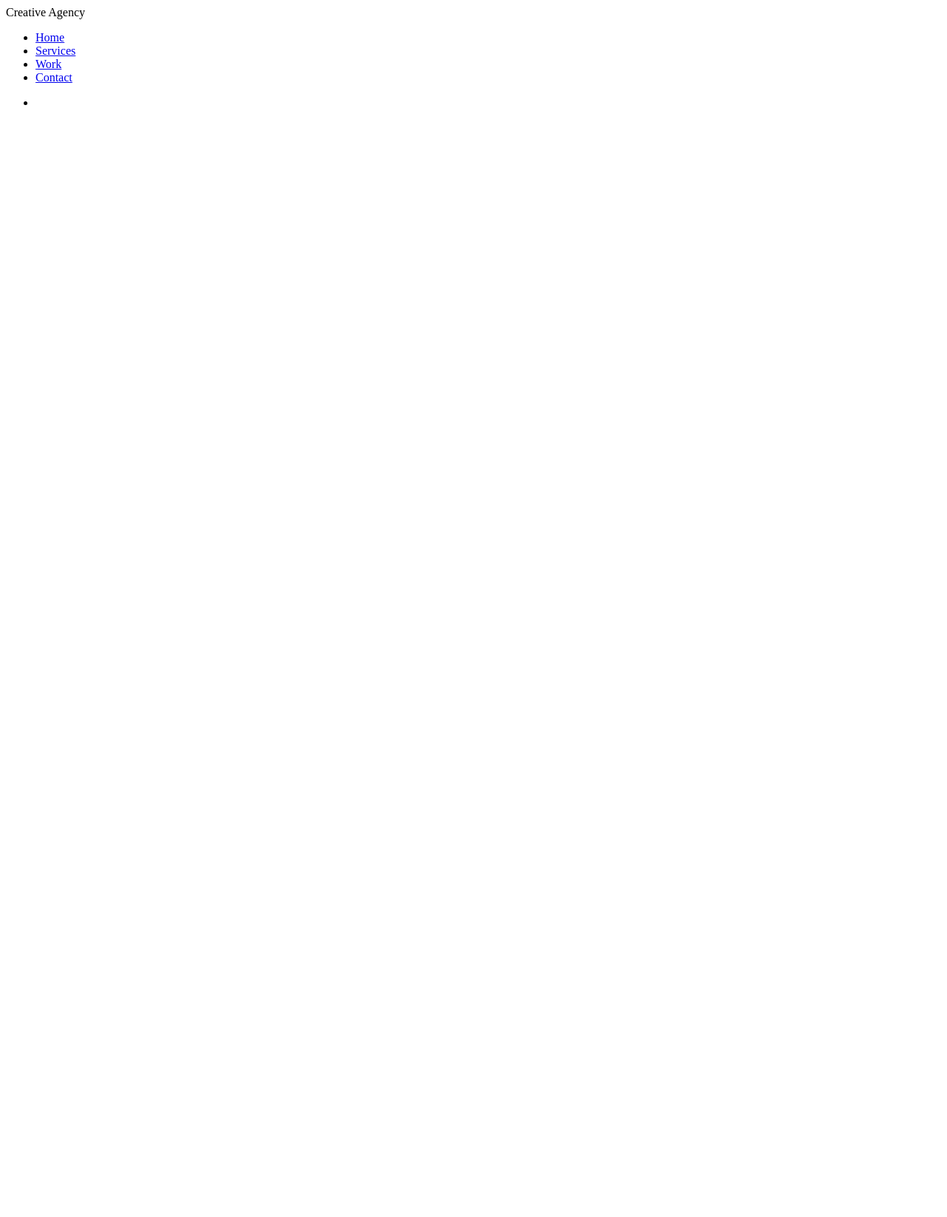
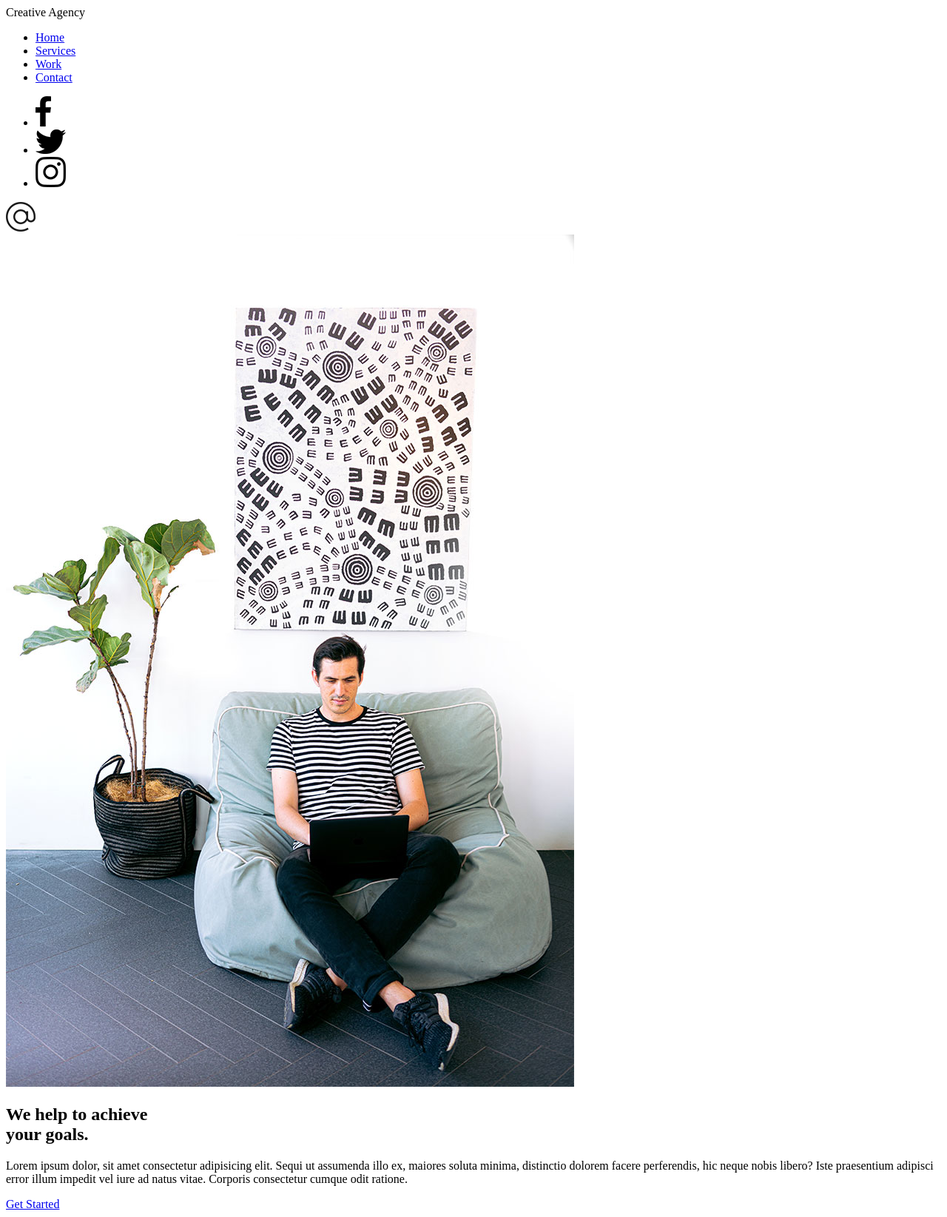
Before and after one commit to almost-good/pr-creative-agency-website, a plain HTML site: page index.html in a window 1280 px wide. Shown: the whole page at 74% size. Before the commit the page ends 800 px from the top, so only its background shows below. Drawn offline with Linux system fonts and the light colour scheme.

Commit message:
add: markup index content

```diff
--- a/index.html
+++ b/index.html
@@ -22,16 +22,43 @@
           <ul>
             <li>
               <a href="https://facebook.com">
-
+                <img src="images/facebook.png" target="_blank" alt="" />
+              </a>
+            </li>
+            <li>
+              <a href="https://twitter.com">
+                <img src="images/twitter.png" target="_blank" alt="" />
+              </a>
+            </li>
+            <li>
+              <a href="https://instagram.com">
+                <img src="images/instagram.png" target="_blank" alt="" />
               </a>
             </li>
           </ul>
+          <a href="mailto:you@email.com" class="email-icon">
+            <img src="images/email.png" alt="" />
+          </a>
         </div>
       </div>
     </header>
 
     <section>
-
+      <img src="images/home-img.jpg" class="home-img" alt="" />
+      <div class="home-content">
+        <h1>
+          We help to achieve <br />
+          your goals.
+        </h1>
+        <p>
+          Lorem ipsum dolor, sit amet consectetur adipisicing elit. Sequi ut
+          assumenda illo ex, maiores soluta minima, distinctio dolorem facere
+          perferendis, hic neque nobis libero? Iste praesentium adipisci error
+          illum impedit vel iure ad natus vitae. Corporis consectetur cumque
+          odit ratione.
+        </p>
+        <a href="contact.html" class="btn">Get Started</a>
+      </div>
     </section>
 
     <script src="js/script.js"></script>
```
Also changed, not shown: images/email.png (added), images/home-img.jpg (added). Lines whose indentation alone changed are shown as unchanged.
